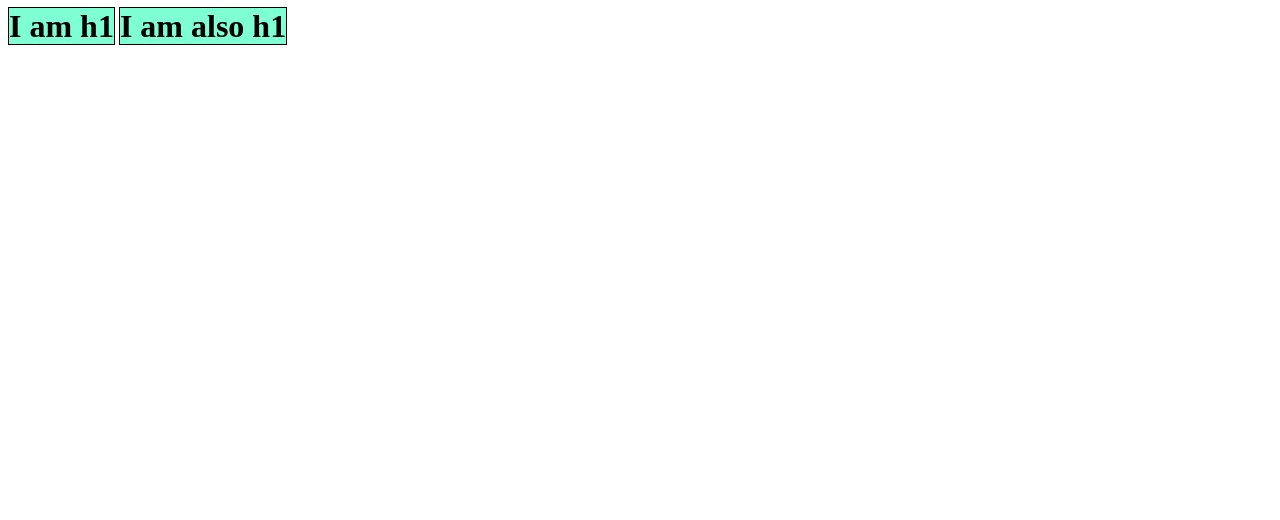
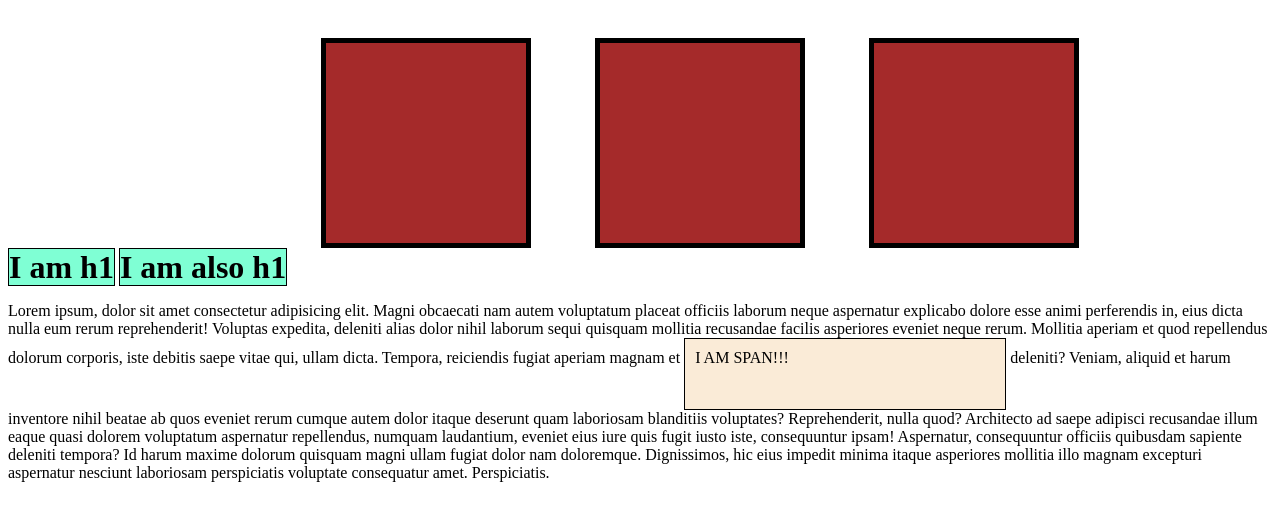
Before and after one commit to maumav/steele-course, a plain HTML site: page css/box model/display/index.html in a window 1280 px wide. Drawn offline with Linux system fonts and the light colour scheme.

Commit message:
Add contents

```diff
--- a/css/box model/display/index.html
+++ b/css/box model/display/index.html
@@ -9,5 +9,31 @@
   <body>
     <h1>I am h1</h1>
     <h1>I am also h1</h1>
+
+    <!-- <span>I am span</span> <span>I am also span</span> -->
+
+    <div></div>
+    <div></div>
+    <div></div>
+
+    <p>
+      Lorem ipsum, dolor sit amet consectetur adipisicing elit. Magni obcaecati
+      nam autem voluptatum placeat officiis laborum neque aspernatur explicabo
+      dolore esse animi perferendis in, eius dicta nulla eum rerum
+      reprehenderit! Voluptas expedita, deleniti alias dolor nihil laborum sequi
+      quisquam mollitia recusandae facilis asperiores eveniet neque rerum.
+      Mollitia aperiam et quod repellendus dolorum corporis, iste debitis saepe
+      vitae qui, ullam dicta. Tempora, reiciendis fugiat aperiam magnam et
+      <span>I AM SPAN!!!</span> deleniti? Veniam, aliquid et harum inventore
+      nihil beatae ab quos eveniet rerum cumque autem dolor itaque deserunt quam
+      laboriosam blanditiis voluptates? Reprehenderit, nulla quod? Architecto ad
+      saepe adipisci recusandae illum eaque quasi dolorem voluptatum aspernatur
+      repellendus, numquam laudantium, eveniet eius iure quis fugit iusto iste,
+      consequuntur ipsam! Aspernatur, consequuntur officiis quibusdam sapiente
+      deleniti tempora? Id harum maxime dolorum quisquam magni ullam fugiat
+      dolor nam doloremque. Dignissimos, hic eius impedit minima itaque
+      asperiores mollitia illo magnam excepturi aspernatur nesciunt laboriosam
+      perspiciatis voluptate consequatur amet. Perspiciatis.
+    </p>
   </body>
 </html>
```
